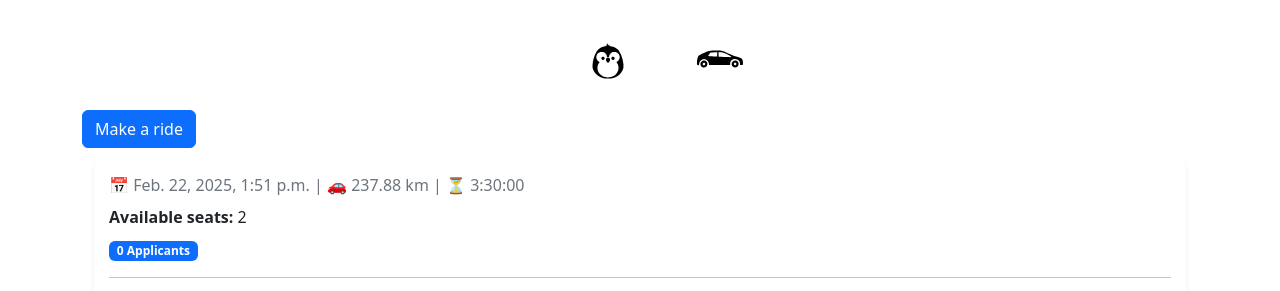
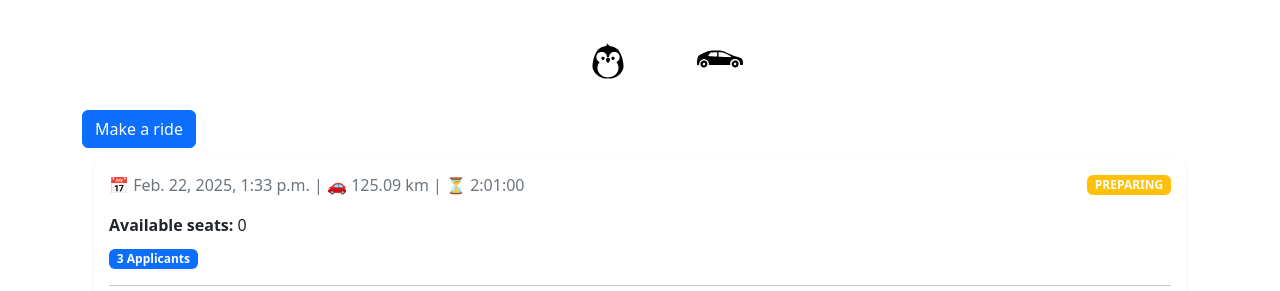
Before and after one commit to BakirBukvic/prvi_korak_hackathon, a Django app: page /rides/ in a window 1280 px wide. Shown: the top 291 px of the page. Run offline with Django 5.2, Linux system fonts and the light colour scheme; data comes from the database, SQL or seed files in the repository; both versions use the stored data as it was after the commit; some libraries are stand-ins or nearby versions.

Commit message:
add my rides

```diff
--- a/base/models.py
+++ b/base/models.py
@@ -51,6 +51,15 @@ class Ride(models.Model):
     duration = models.DurationField(null=True, blank=True)
     created_on = models.DateTimeField(default=timezone.now)  # Changed from auto_now_add
     start_date = models.DateTimeField(default=timezone.now)
+    STATUS_CHOICES = [
+        ('PREPARING', 'Preparing'),
+        ('FINISHED', 'Finished'),
+    ]
+    status = models.CharField(
+        max_length=10,
+        choices=STATUS_CHOICES,
+        default='PREPARING'
+    )
 
     origin_place_id = models.CharField(max_length=255, null=True)
     origin_latitude = models.FloatField(default=0)
--- a/rides/templates/rides.html
+++ b/rides/templates/rides.html
@@ -66,19 +66,24 @@ function initMaps() {
 <div class="container">
     {% for ride in rides %}
     <div class="ride-card shadow-sm">
-        <p class="text-muted">📅 {{ ride.start_date }} | 🚗 {{ ride.distance }} km | ⏳ {{ ride.duration }}</p>
+        <div class="d-flex justify-content-between align-items-center mb-3">
+            <p class="text-muted mb-0">
+                📅 {{ ride.start_date }} | 🚗 {{ ride.distance }} km | ⏳ {{ ride.duration }}
+            </p>
+            <span class="badge bg-warning">{{ ride.status }}</span>
+        </div>
         <p><strong>Available seats:</strong> {{ ride.travelers }}</p>
         <span class="badge bg-primary">
             <i class="bi bi-people-fill"></i> {{ ride.applicant_count }} Applicants
-
         </span>
         <hr>
         <div class="map-container" id="map-{{ ride.id }}"></div>
         <a href="{% url 'apply_for_ride' ride.id %}" class="btn btn-success my-3">Save the Earth</a>
     </div>
-    {% if not ride.route_details %}
-    <p class="text-muted">No route details available for this ride.</p>
-    {% endif %}
+    {% empty %}
+    <div class="alert alert-info">
+        <i class="bi bi-info-circle"></i> No active rides available at the moment.
+    </div>
     {% endfor %}
 </div>
 
--- a/rides/views.py
+++ b/rides/views.py
@@ -18,8 +18,10 @@ class RideListView(ListView):
     context_object_name = 'rides'
 
     def get_queryset(self):
-        # Annotate each ride with applicant count
-        return Ride.objects.annotate(
+        # Only get rides with status 'PREPARING'
+        return Ride.objects.filter(
+            status='PREPARING'
+        ).annotate(
             applicant_count=Count('applications'),
             pending_count=Count('applications', filter=Q(applications__status='PENDING')),
             approved_count=Count('applications', filter=Q(applications__status='APPROVED'))
@@ -27,12 +29,9 @@ class RideListView(ListView):
 
     def get_context_data(self, **kwargs):
         context = super().get_context_data(**kwargs)
-
-        # Add application stats for each ride
         for ride in context['rides']:
             print(f"Ride {ride.id}: {ride.applicant_count} applicants "
                   f"({ride.pending_count} pending, {ride.approved_count} approved)")
-
         return context
 
 class MakeRideView(CreateView):
--- a/user_profile/urls.py
+++ b/user_profile/urls.py
@@ -8,7 +8,7 @@ urlpatterns = [
     path('sent_rides/', sent_rides, name='sent_rides'),
     path('cancel_application/<int:application_id>/', cancel_application, name='cancel_application'),
     path('pending_rides/', pendingRides, name='pending_rides'),
-    path('rides', rides, name = 'rides'),
+    path('my_rides/', rides, name='my_rides'),
     path('approve_application/<int:application_id>/', approve_application, name='approve_application'),  # Remove the hyphen
     path('reject_application/<int:application_id>/', reject_application, name='reject_application'),
     path('remove_passenger/<int:ride_id>/<int:user_id>/', remove_passenger, name='remove_passenger'),     # Remove the hyphen
--- a/user_profile/views.py
+++ b/user_profile/views.py
@@ -184,7 +184,7 @@ def rides(request):
         'user': user
     }
 
-    return render(request, 'rides.html', context)
+    return render(request, 'my_rides.html', context)
 
 @login_required
 def remove_passenger(request, ride_id, user_id):
```
Also changed, not shown: user_profile/templates/my_rides.html (renamed from user_profile/templates/rides.html, +8 -1 lines), base/migrations/0014_ride_status.py (added), db.sqlite3.
